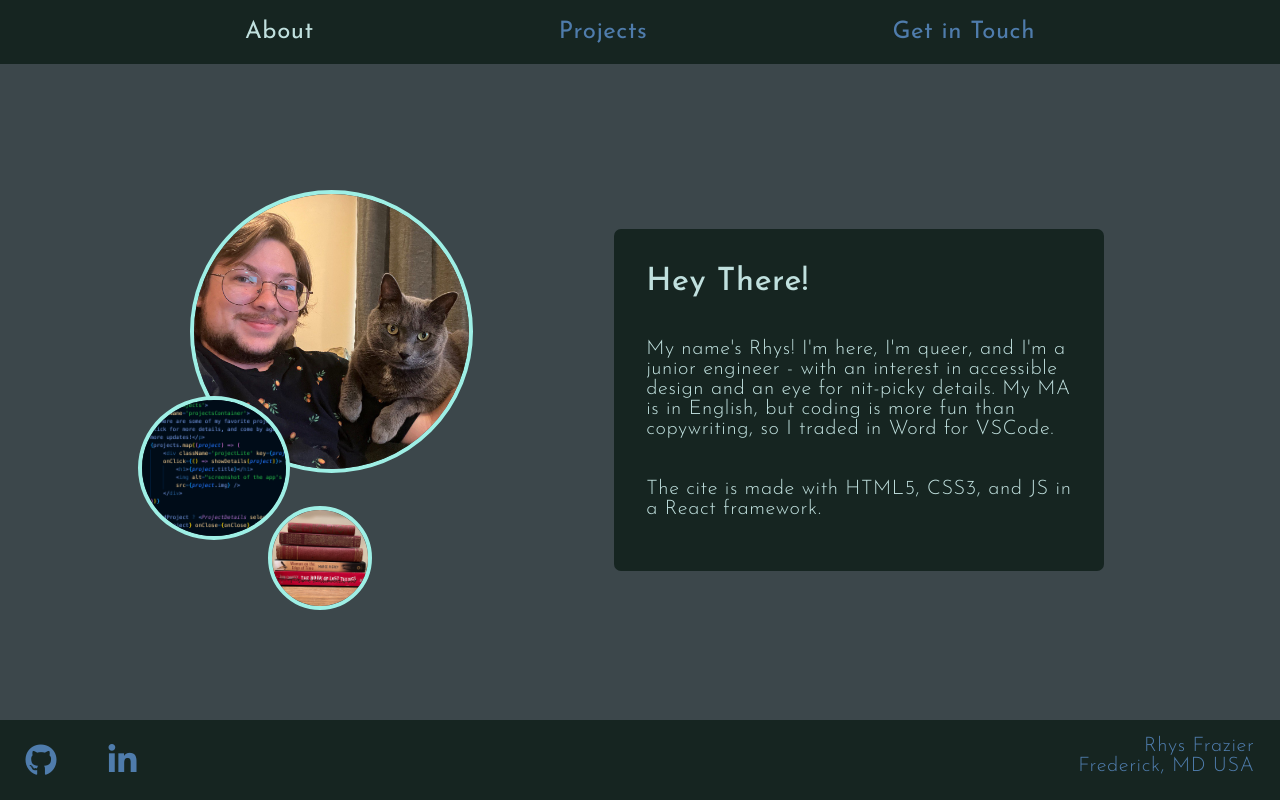
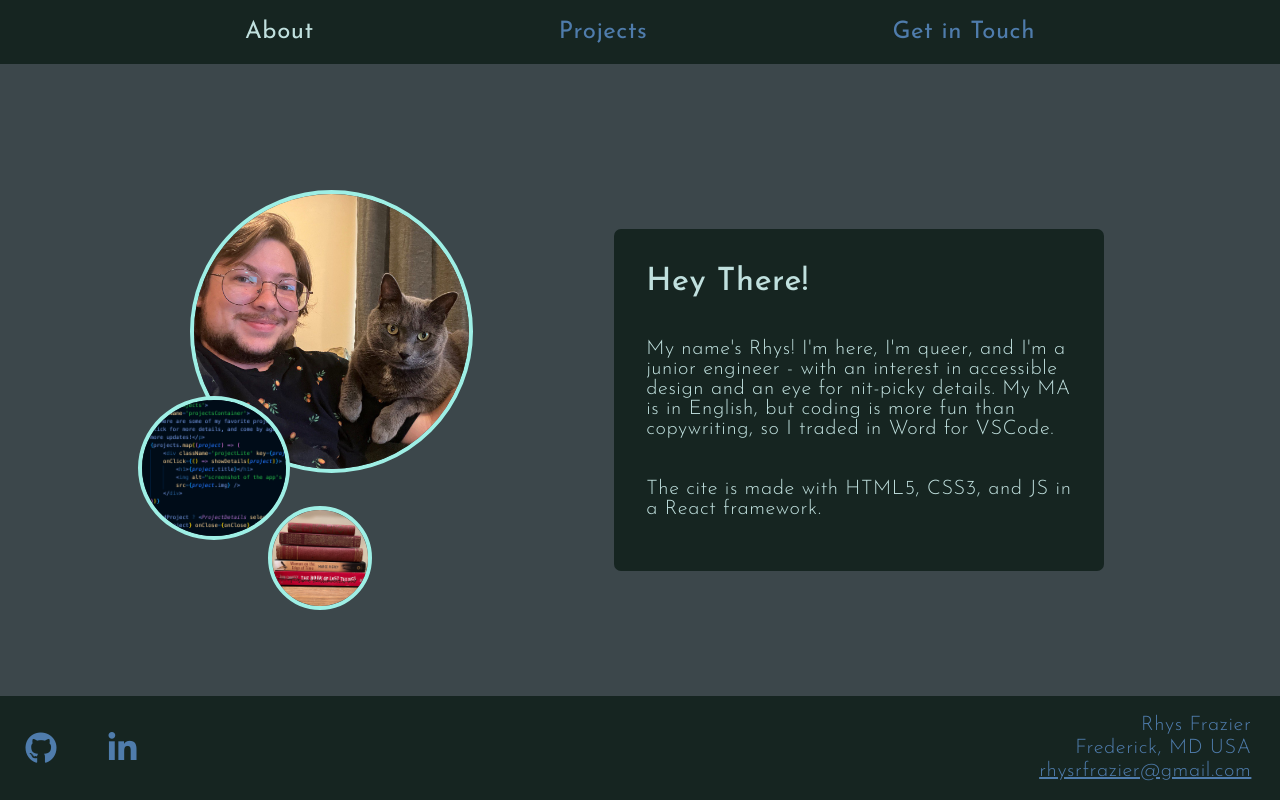
Before and after one commit to rhysrfrazier/Portfolio, a React (Vite) app: page / in a window 1280 px wide. Built offline with nearby package versions, Linux system fonts and the light colour scheme.

Commit message:
added email address into footer

```diff
--- a/src/App.css
+++ b/src/App.css
@@ -70,7 +70,7 @@ p {
 
 .footerContact p {
   padding: 0 2vw 0 2vw;
-  margin: 0;
+  margin: 3px;
   color: #4f7cac;
 }
 
@@ -165,7 +165,6 @@ i {
 .tooltip {
   position: relative;
   display: inline;
-  /* border-bottom: dotted #4f7cac; */
 }
 
 .tooltip .tipText {
--- a/src/components/Footer.jsx
+++ b/src/components/Footer.jsx
@@ -17,6 +17,7 @@ export default function Footer() {
             <div className='footerContact'>
                 <p className='footerName'>Rhys Frazier</p>
                 <p>Frederick, MD USA</p>
+                <p><a href='mailto:rhysrfrazier@gmail.com' target='_blank' className='tempLink'>rhysrfrazier@gmail.com</a></p>
             </div>
         </div>
     )
```
